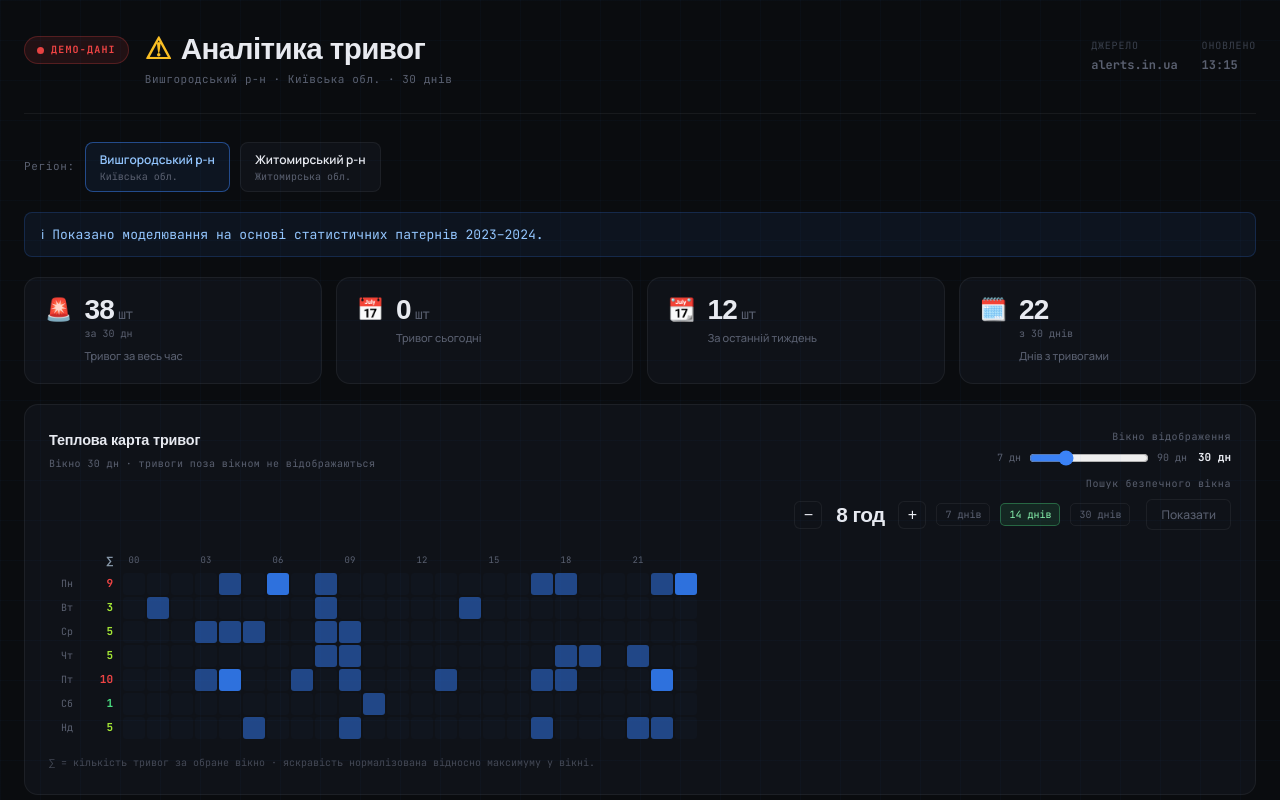
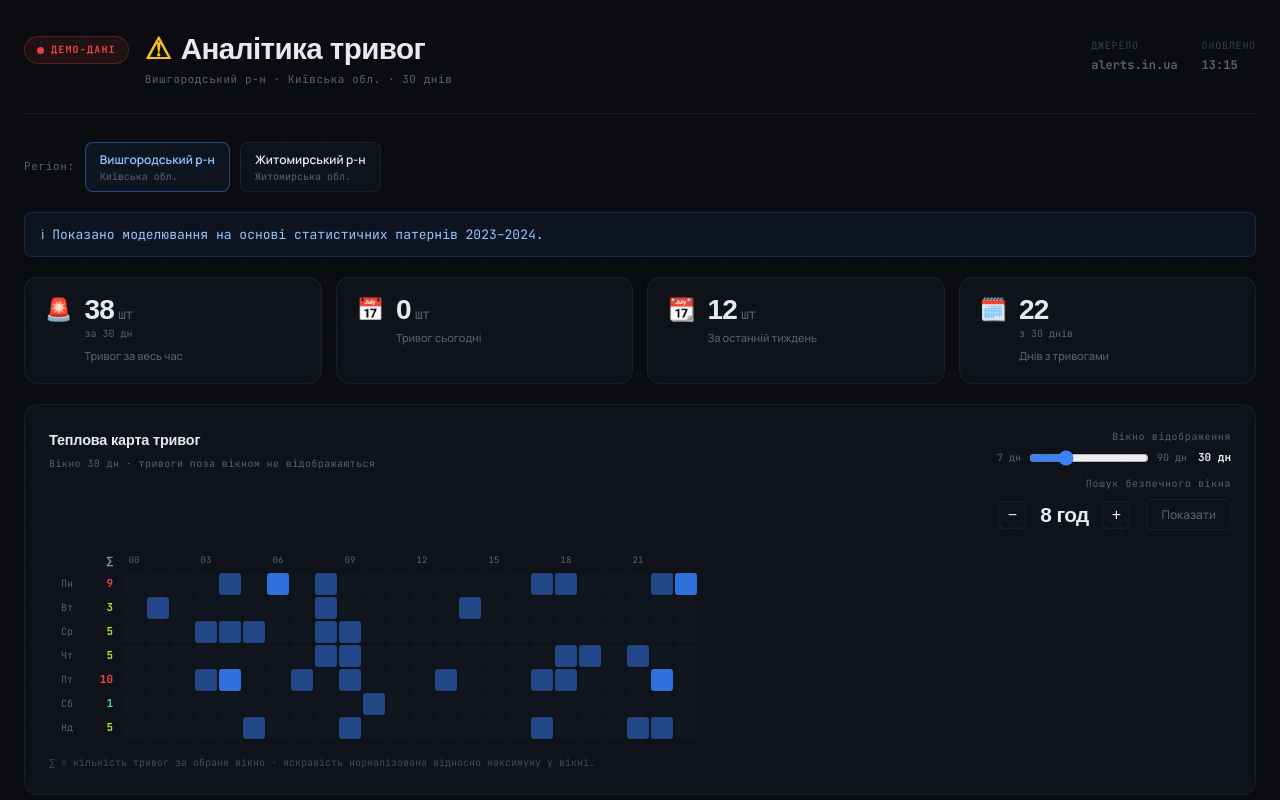
Before and after one commit to viacheslavari-sys/air-alert-dashboard, a React (Vite) app: page / in a window 1280 px wide. Shown: the top 800 px of the page. Built offline with nearby package versions, Linux system fonts and the light colour scheme; a web font is replaced by a local one.

Commit message:
Тепер один повзунок керує обома — і картою і пошуком вікон

```diff
--- a/src/components/HeatmapWithFinder.jsx
+++ b/src/components/HeatmapWithFinder.jsx
@@ -7,12 +7,6 @@ const HOUR_END    = 22
 const HOUR_LABELS = Array.from({ length: 24 }, function(_, h) {
   return h % 3 === 0 ? String(h).padStart(2, '0') : ''
 })
-
-const SEARCH_RANGES = [
-  { label: '7 днів',  days: 7  },
-  { label: '14 днів', days: 14 },
-  { label: '30 днів', days: 30 },
-]
 
 // Колір ∑ від зеленого до червоного
 function dowCountColor(count, maxCount) {
@@ -144,10 +138,6 @@ export function HeatmapWithFinder({ alerts, regionKey }) {
   var isActive  = _active[0]
   var setActive = _active[1]
 
-  var _range      = useState(1)  // індекс SEARCH_RANGES, дефолт 14 днів
-  var rangeIdx    = _range[0]
-  var setRange    = _range[1]
-
   var _hover     = useState(null)
   var hoveredWin = _hover[0]
   var setHovered = _hover[1]
@@ -161,7 +151,7 @@ export function HeatmapWithFinder({ alerts, regionKey }) {
   var hm       = computeHeatmap(alerts || [])
 
   // Пошук вікон
-  var searchDays = SEARCH_RANGES[rangeIdx].days
+  var searchDays = decayDays
   var windows    = isActive ? findSafeWindows(alerts || [], windowSize, searchDays) : []
   var hlSet      = isActive ? buildHighlightSet(windows) : {}
   var blinkSet   = buildBlinkSet(hoveredWin)
@@ -215,18 +205,7 @@ export function HeatmapWithFinder({ alerts, regionKey }) {
                 onClick={function() { setWindow(Math.min(maxWindow, windowSize + 1)) }}
                 disabled={windowSize >= maxWindow}
               >+</button>
-              {/* Діапазон пошуку */}
-              {SEARCH_RANGES.map(function(opt, i) {
-                return (
-                  <button
-                    key={opt.label}
-                    className={'sf-range-btn ' + (rangeIdx === i ? 'sf-range-btn--active' : '')}
-                    onClick={function() { setRange(i) }}
-                  >
-                    {opt.label}
-                  </button>
-                )
-              })}
+
               <button
                 className={'sf-toggle-btn ' + (isActive ? 'sf-toggle-btn--active' : '')}
                 onClick={function() {
```
